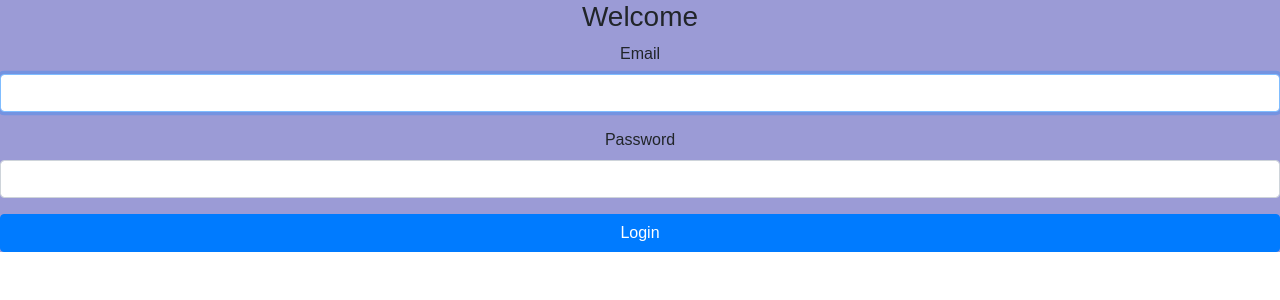
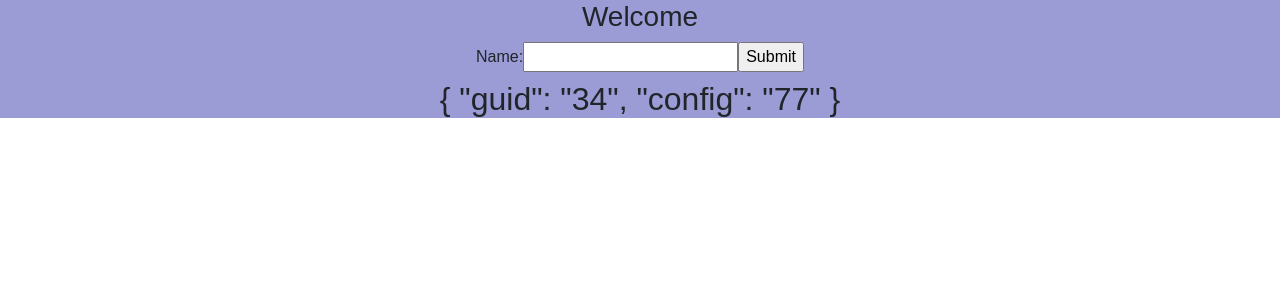
Before and after one commit to matth512/Lights, a React (Create React App) app: page / in a window 1280 px wide. Shown: the top 300 px of the page. Built offline with nearby package versions, Linux system fonts and the light colour scheme.

Commit message:
Working Form

```diff
--- a/package.json
+++ b/package.json
@@ -8,6 +8,7 @@
   ],
   "main": "src/index.js",
   "dependencies": {
+    "bootstrap": "4.5.0",
     "react": "16.12.0",
     "react-bootstrap": "1.1.1",
     "react-dom": "16.12.0",
--- a/src/App.js
+++ b/src/App.js
@@ -1,12 +1,14 @@
 import React from "react";
 import "./styles.css";
 import { Start } from "./Start";
+import "bootstrap/dist/css/bootstrap.min.css";
+import { ConfigEditor } from "./ConfigEditor";
 
 export default function App() {
   return (
     <div className="App">
       <h3>Welcome</h3>
-      <Start />
+      <ConfigEditor />
     </div>
   );
 }
--- /dev/null
+++ b/src/ConfigEditor.js
@@ -0,0 +1,58 @@
+import React from "react";
+
+const api =
+  "https://3iwf3m0rwk.execute-api.us-east-2.amazonaws.com/Dev/config/";
+
+export class ConfigEditor extends React.Component {
+  constructor(props) {
+    super(props);
+
+    this.state = { guid: "34", config: "77" };
+
+    this.handleChange = this.handleChange.bind(this);
+    this.handleSubmit = this.handleSubmit.bind(this);
+  }
+
+  handleChange(event) {
+    this.setState({ value: event.target.value });
+  }
+
+  handleSubmit(event) {
+    // alert("A name was submitted: " + this.state.value);
+    event.preventDefault();
+    this.reloadData();
+  }
+
+  reloadData() {
+    console.log("here");
+    fetch(api + this.state.value, {
+      method: "GET",
+      mode: "cors"
+    })
+      .then(response => response.json())
+      //   .then(data => console.log(data));
+      .then(data => this.setState(data));
+  }
+
+  componentDidMount() {}
+
+  render() {
+    return (
+      <div>
+        <form onSubmit={this.handleSubmit}>
+          <label>
+            Name:
+            <input
+              type="text"
+              name="name"
+              value={this.state.value}
+              onChange={this.handleChange}
+            />
+          </label>
+          <input type="submit" value="Submit" />
+        </form>
+        <h2>{JSON.stringify(this.state, null, 2)}</h2>
+      </div>
+    );
+  }
+}
```
